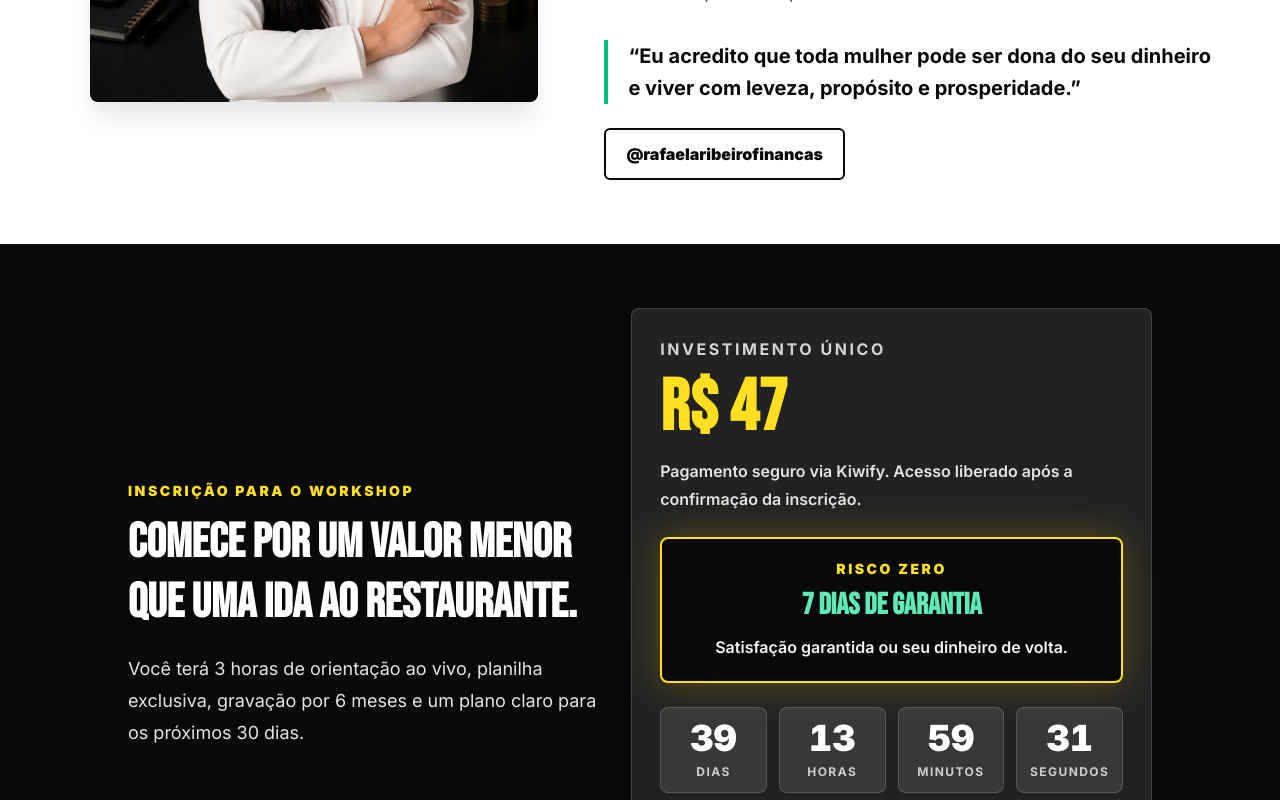
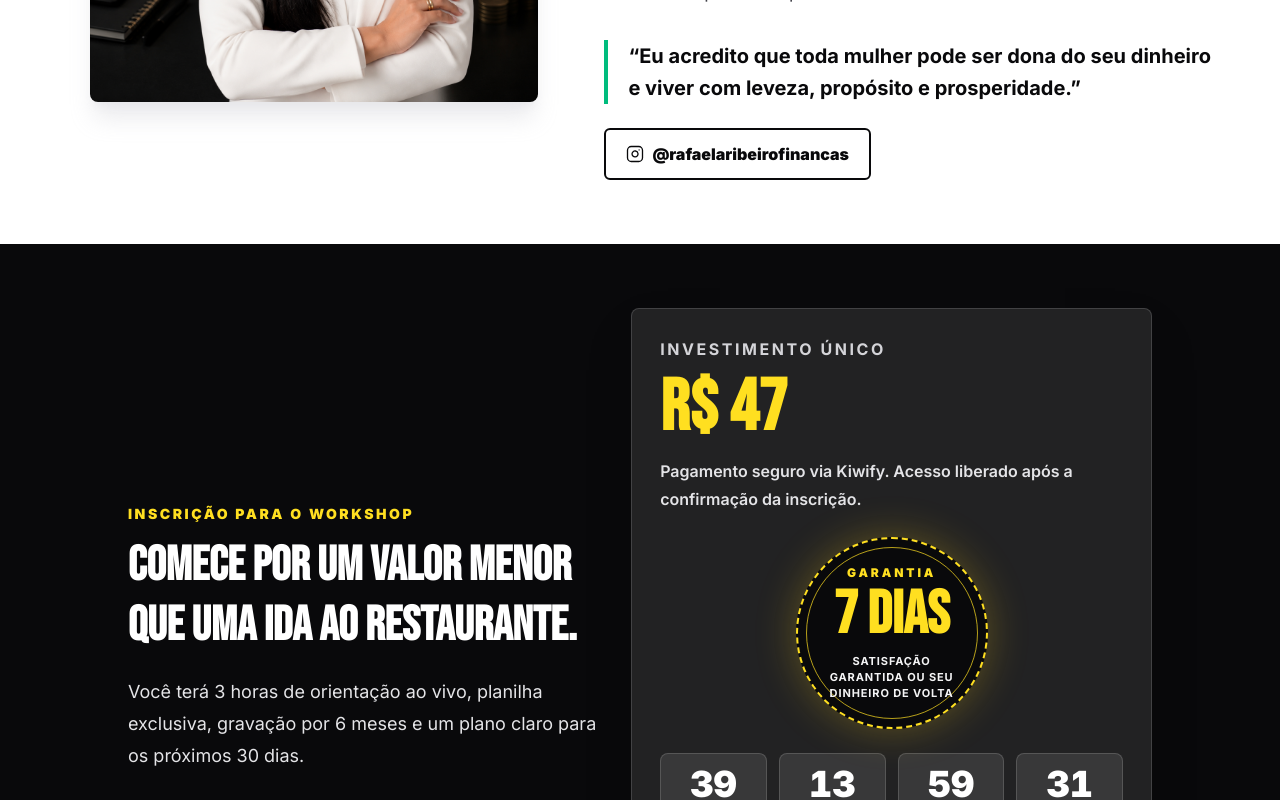
Before and after one commit to jairoduarteribeiro/organize-se, a Next.js app: page / in a window 1280 px wide. Shown: the part 4400-5200 px from the top of the page. Built offline with nearby package versions, Linux system fonts and the light colour scheme; no server answers.

Commit message:
feat(landing): redesign guarantee seal
Summary:
- Rebuild the shared guarantee seal as a circular yellow stamp badge with accessible labeling.
- Add a monochrome Lucide Instagram icon before the BioSection handle.
- Cover the seal and Instagram icon behavior with unit and Playwright assertions.

```diff
--- a/app/components/landing/BioSection.tsx
+++ b/app/components/landing/BioSection.tsx
@@ -1,10 +1,17 @@
 "use client";
 
+import { createLucideIcon } from "lucide-react";
 import Image from "next/image";
 import { useRef } from "react";
 
 import { useInView } from "@/app/hooks/useInView";
 import { INSTAGRAM_URL } from "@/app/lib/constants";
+
+const Instagram = createLucideIcon("Instagram", [
+  ["rect", { width: "20", height: "20", x: "2", y: "2", rx: "5", ry: "5" }],
+  ["path", { d: "M16 11.37A4 4 0 1 1 12.63 8 4 4 0 0 1 16 11.37z" }],
+  ["line", { x1: "17.5", x2: "17.51", y1: "6.5", y2: "6.5" }],
+]);
 
 export function BioSection() {
   const headingRef = useRef<HTMLDivElement>(null);
@@ -70,11 +77,12 @@ export function BioSection() {
             com leveza, propósito e prosperidade.”
           </blockquote>
           <a
-            className="mt-6 inline-flex min-h-12 items-center rounded-md border-2 border-zinc-950 px-5 py-3 text-base font-black text-zinc-950 transition-colors hover:bg-zinc-950 hover:text-white focus-visible:outline focus-visible:outline-2 focus-visible:outline-offset-4 focus-visible:outline-zinc-950"
+            className="mt-6 inline-flex min-h-12 items-center gap-2 rounded-md border-2 border-zinc-950 px-5 py-3 text-base font-black text-zinc-950 transition-colors hover:bg-zinc-950 hover:text-white focus-visible:outline focus-visible:outline-2 focus-visible:outline-offset-4 focus-visible:outline-zinc-950"
             href={INSTAGRAM_URL}
             rel="noopener noreferrer"
             target="_blank"
           >
+            <Instagram size={18} strokeWidth={1.75} aria-hidden="true" />
             @rafaelaribeirofinancas
           </a>
         </div>
--- a/app/components/landing/GuaranteeSeal.tsx
+++ b/app/components/landing/GuaranteeSeal.tsx
@@ -5,22 +5,26 @@ type GuaranteeSealProps = {
 export function GuaranteeSeal({ className = "" }: GuaranteeSealProps) {
   return (
     <aside
-      aria-label="Garantia de satisfação"
+      aria-label="7 dias de garantia — satisfação garantida ou seu dinheiro de volta"
       className={[
-        "w-full rounded-lg border-2 border-yellow-300 bg-zinc-950 p-5 text-center text-white shadow-[0_0_40px_rgba(250,204,21,0.28)]",
+        "relative mx-auto flex aspect-square min-h-[160px] min-w-[160px] w-44 flex-col items-center justify-center rounded-full border-2 border-dashed border-yellow-300 bg-zinc-950 p-5 text-center text-yellow-300 shadow-[0_0_40px_rgba(250,204,21,0.28)] sm:w-48",
         className,
       ]
         .filter(Boolean)
         .join(" ")}
     >
-      <p className="text-sm font-black uppercase tracking-[0.18em] text-yellow-300">
-        Risco zero
+      <span
+        aria-hidden="true"
+        className="pointer-events-none absolute inset-2 rounded-full border border-yellow-300/70"
+      />
+      <p className="relative text-xs font-black uppercase tracking-[0.24em]">
+        GARANTIA
       </p>
-      <p className="mt-2 font-display text-2xl font-black leading-tight text-emerald-300 sm:text-3xl">
-        7 dias de garantia
+      <p className="relative mt-1 font-display text-5xl font-black leading-none sm:text-6xl">
+        7 DIAS
       </p>
-      <p className="mx-auto mt-2 max-w-xl text-base font-semibold leading-7 text-zinc-100">
-        Satisfação garantida ou seu dinheiro de volta.
+      <p className="relative mt-2 max-w-32 text-[11px] font-bold uppercase leading-4 tracking-[0.08em] text-zinc-100">
+        Satisfação garantida ou seu dinheiro de volta
       </p>
     </aside>
   );
```
Also changed, not shown: 2 other files (tests, documents, lock files or other folders).
